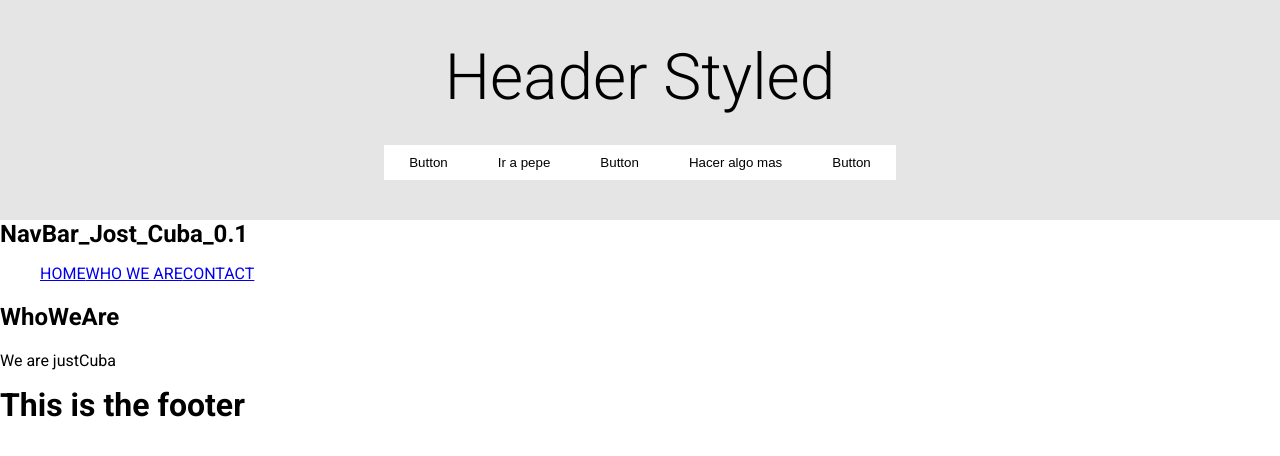
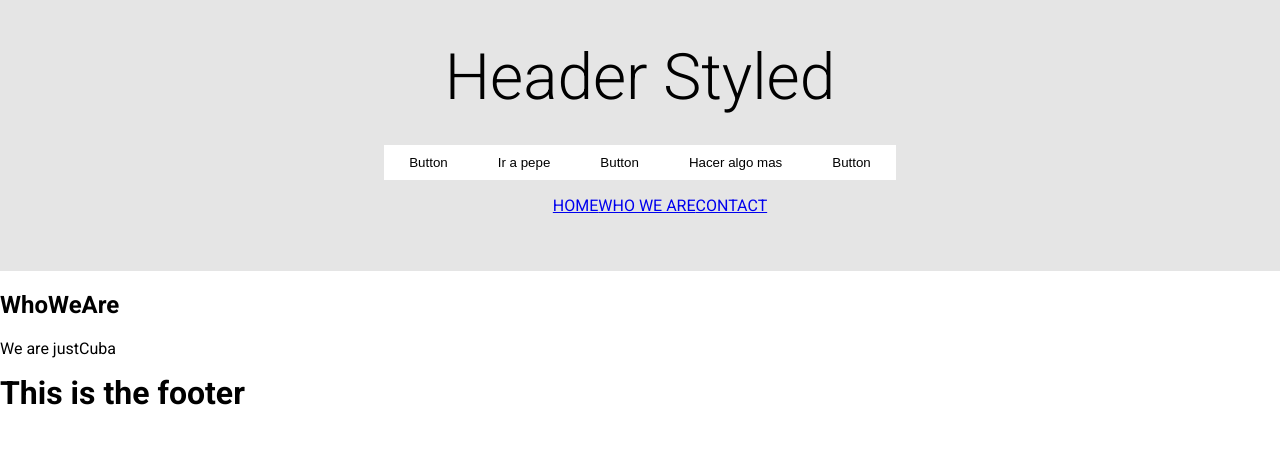
Before and after one commit to leosbelpoll/just_cuba, a React (Create React App) app in the folder client/: page /who-we-are in a window 1280 px wide. Shown: the top 456 px of the page. Built offline with nearby package versions, Linux system fonts and the light colour scheme.

Commit message:
make better Header(mixing Navbar with Header), learn to make pull request

```diff
--- a/client/src/components/layouts/DefaultLayout.jsx
+++ b/client/src/components/layouts/DefaultLayout.jsx
@@ -2,7 +2,6 @@ import React, { Fragment } from "react";
 import { Route } from "react-router-dom";
 
 import Header from "components/parts/Header";
-import NavBar from "components/parts/NavBar";
 import Footer from "components/parts/Footer";
 
  const DefaultLayout= (props) => {
@@ -12,7 +11,6 @@ import Footer from "components/parts/Footer";
         <Route {...rest} render={() => (
             <Fragment>
                 <Header />
-                <NavBar />
                 <DinamicComponent />
                 <Footer />
             </Fragment>
--- a/client/src/components/parts/Header.jsx
+++ b/client/src/components/parts/Header.jsx
@@ -1,7 +1,13 @@
 import React from "react";
+import { Link } from "react-router-dom";
 import styled from "styled-components";
 
 import Button from "components/parts/Button";
+import  Logo  from "logo.jpg";
+
+const imgLogo = styled.img`
+    width : 30px;
+`;
 
 const HeaderStyled = styled.header`
     background: rgba(0, 0, 0, .1);
@@ -19,11 +25,19 @@ const Header = () => {
     return (
         <HeaderStyled>
             <h1>Header Styled</h1>
+            <imgLogo alt="logo" src={Logo} />
             <Button />
             <Button value="Ir a pepe" />
             <Button />
             <Button value="Hacer algo mas" />
             <Button />
+            <nav>
+                <ul>
+                    <Link to="/">HOME</Link>
+                    <Link to="/who-we-are">WHO WE ARE</Link>
+                    <Link to="/contact">CONTACT</Link>
+                </ul>
+            </nav>
         </HeaderStyled>
     );
 }
--- a/client/src/components/parts/NavBar.jsx
+++ /dev/null
@@ -1,17 +0,0 @@
-import React from "react";
-import { Link } from "react-router-dom";
-
-const NavBar = () => {
-    return (
-        <nav>
-            <h1>NavBar_Jost_Cuba_0.1</h1>
-            <ul>
-                <Link to="/">HOME</Link>
-                <Link to="/who-we-are">WHO WE ARE</Link>
-                <Link to="/contact">CONTACT</Link>
-            </ul>
-        </nav>
-    );
-}
-
-export default NavBar;
```
Also changed, not shown: client/src/logo.jpg (added).
